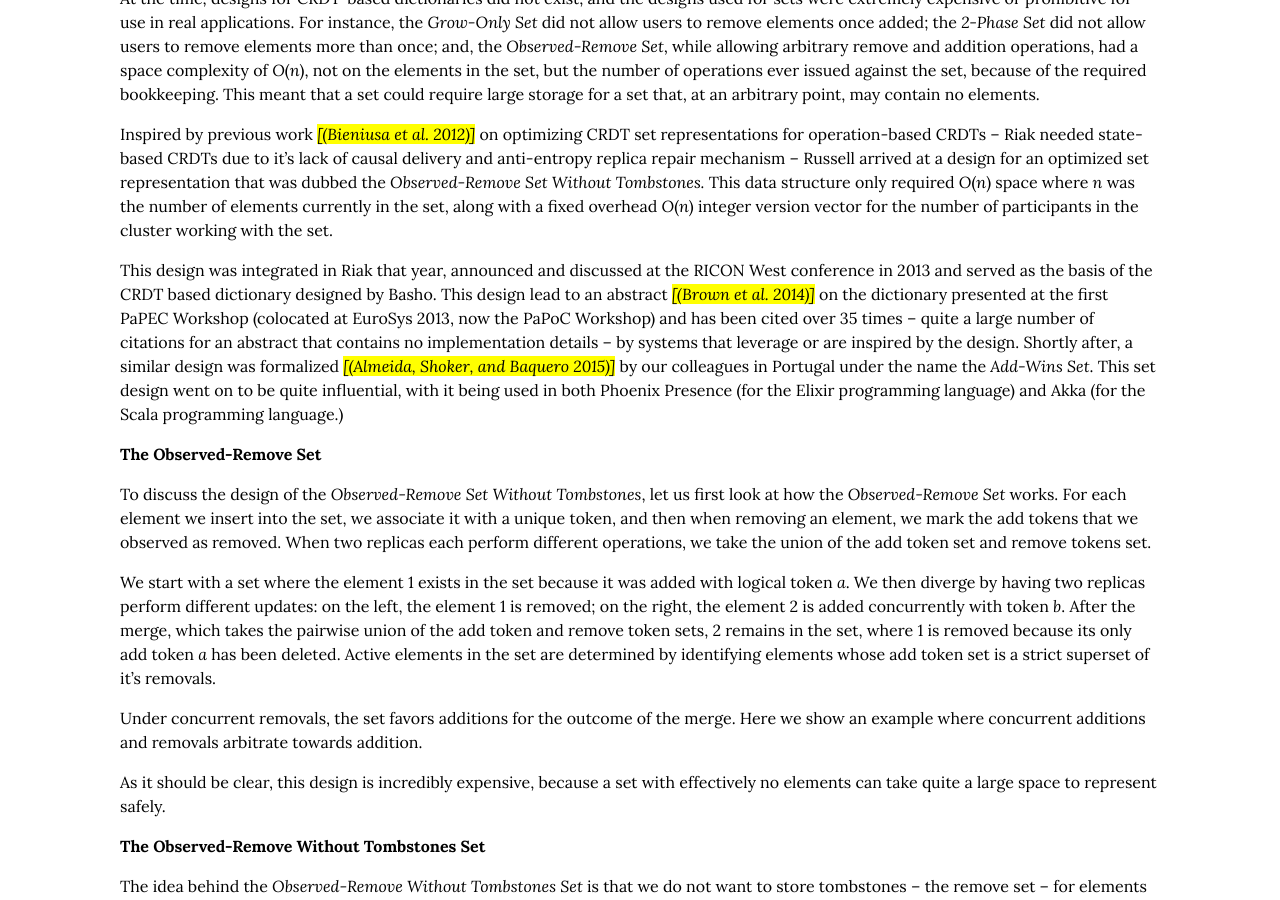
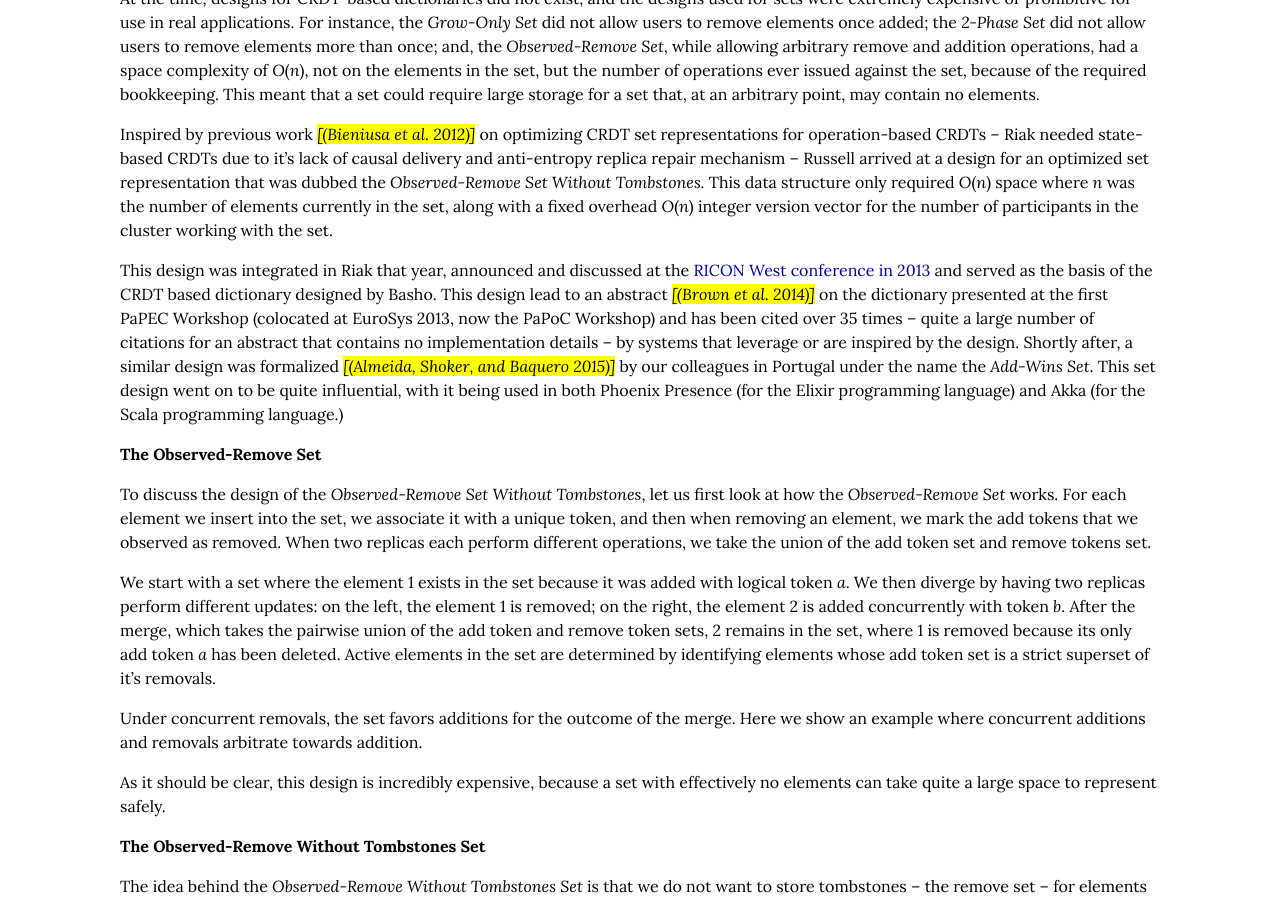
Before and after one commit to cmeiklejohn/cmeiklejohn.github.io, a Jekyll site: the page built from _posts/2019-03-08-monotonicity.markdown, in a window 1280 px wide and 900 px high, scrolled down 398 px. Built offline with Jekyll 4.4.1, drawn with Linux system fonts in a browser that asks for light colours; some web fonts are replaced; some of the changed lines change nothing that is shown.

Commit message:
new post

```diff
--- a/_posts/2019-03-08-monotonicity.markdown
+++ b/_posts/2019-03-08-monotonicity.markdown
@@ -10,7 +10,7 @@
 <p>Around 2013, Riak was at the forefront of <a href="https://en.wikipedia.org/wiki/Conflict-free_replicated_data_type">Conflict-Free Replicated Data Type (CRDT)</a> development with the engineers at Basho Technologies working hard to integrate efficient, usable CRDTs from the academic literature. Basho had a collaboration with the researchers in the SyncFree Consortium, authors of the original CRDT work and actively researching new CRDT designs and their applicability in industry use cases presented by both Rovio Entertainment (creator of Angry Birds, participant in the SyncFree Consortium) and Riot Games (creator of League of Legends, long time Riak user.) On the Basho side driving the effort was <a href="https://twitter.com/russelldb">Russell Brown</a>, working with <a href="https://twitter.com/seancribbs">Sean Cribbs</a>, <a href="https://twitter.com/lenary">Sam Elliott</a> and myself.</p>
 <p>At the time, designs for CRDT-based dictionaries did not exist, and the designs used for sets were extremely expensive or prohibitive for use in real applications. For instance, the <em>Grow-Only Set</em> did not allow users to remove elements once added; the <em>2-Phase Set</em> did not allow users to remove elements more than once; and, the <em>Observed-Remove Set</em>, while allowing arbitrary remove and addition operations, had a space complexity of <span class="math inline"><em>O</em>(<em>n</em>)</span>, not on the elements in the set, but the number of operations ever issued against the set, because of the required bookkeeping. This meant that a set could require large storage for a set that, at an arbitrary point, may contain no elements.</p>
 <p>Inspired by previous work <span class="citation">(Bieniusa et al. 2012)</span> on optimizing CRDT set representations for operation-based CRDTs – Riak needed state-based CRDTs due to it’s lack of causal delivery and anti-entropy replica repair mechanism – Russell arrived at a design for an optimized set representation that was dubbed the <em>Observed-Remove Set Without Tombstones.</em> This data structure only required <span class="math inline"><em>O</em>(<em>n</em>)</span> space where <span class="math inline"><em>n</em></span> was the number of elements currently in the set, along with a fixed overhead <span class="math inline"><em>O</em>(<em>n</em>)</span> integer version vector for the number of participants in the cluster working with the set.</p>
-<p>This design was integrated in Riak that year, announced and discussed at the RICON West conference in 2013 and served as the basis of the CRDT based dictionary designed by Basho. This design lead to an abstract <span class="citation">(Brown et al. 2014)</span> on the dictionary presented at the first PaPEC Workshop (colocated at EuroSys 2013, now the PaPoC Workshop) and has been cited over 35 times – quite a large number of citations for an abstract that contains no implementation details – by systems that leverage or are inspired by the design. Shortly after, a similar design was formalized <span class="citation">(Almeida, Shoker, and Baquero 2015)</span> by our colleagues in Portugal under the name the <em>Add-Wins Set</em>. This set design went on to be quite influential, with it being used in both Phoenix Presence (for the Elixir programming language) and Akka (for the Scala programming language.)</p>
+<p>This design was integrated in Riak that year, announced and discussed at the <a href="https://speakerdeck.com/lenary/crdts-an-update-or-just-a-put">RICON West conference in 2013</a> and served as the basis of the CRDT based dictionary designed by Basho. This design lead to an abstract <span class="citation">(Brown et al. 2014)</span> on the dictionary presented at the first PaPEC Workshop (colocated at EuroSys 2013, now the PaPoC Workshop) and has been cited over 35 times – quite a large number of citations for an abstract that contains no implementation details – by systems that leverage or are inspired by the design. Shortly after, a similar design was formalized <span class="citation">(Almeida, Shoker, and Baquero 2015)</span> by our colleagues in Portugal under the name the <em>Add-Wins Set</em>. This set design went on to be quite influential, with it being used in both Phoenix Presence (for the Elixir programming language) and Akka (for the Scala programming language.)</p>
 <h1 id="the-observed-remove-set">The Observed-Remove Set</h1>
 <p>To discuss the design of the <em>Observed-Remove Set Without Tombstones</em>, let us first look at how the <em>Observed-Remove Set</em> works. For each element we insert into the set, we associate it with a unique token, and then when removing an element, we mark the add tokens that we observed as removed. When two replicas each perform different operations, we take the union of the add token set and remove tokens set.</p>
 <p>We start with a set where the element <span class="math inline">1</span> exists in the set because it was added with logical token <span class="math inline"><em>a</em></span>. We then diverge by having two replicas perform different updates: on the left, the element <span class="math inline">1</span> is removed; on the right, the element <span class="math inline">2</span> is added concurrently with token <span class="math inline"><em>b</em></span>. After the merge, which takes the pairwise union of the add token and remove token sets, <span class="math inline">2</span> remains in the set, where <span class="math inline">1</span> is removed because its only add token <span class="math inline"><em>a</em></span> has been deleted. Active elements in the set are determined by identifying elements whose add token set is a strict superset of it’s removals.</p>
```
